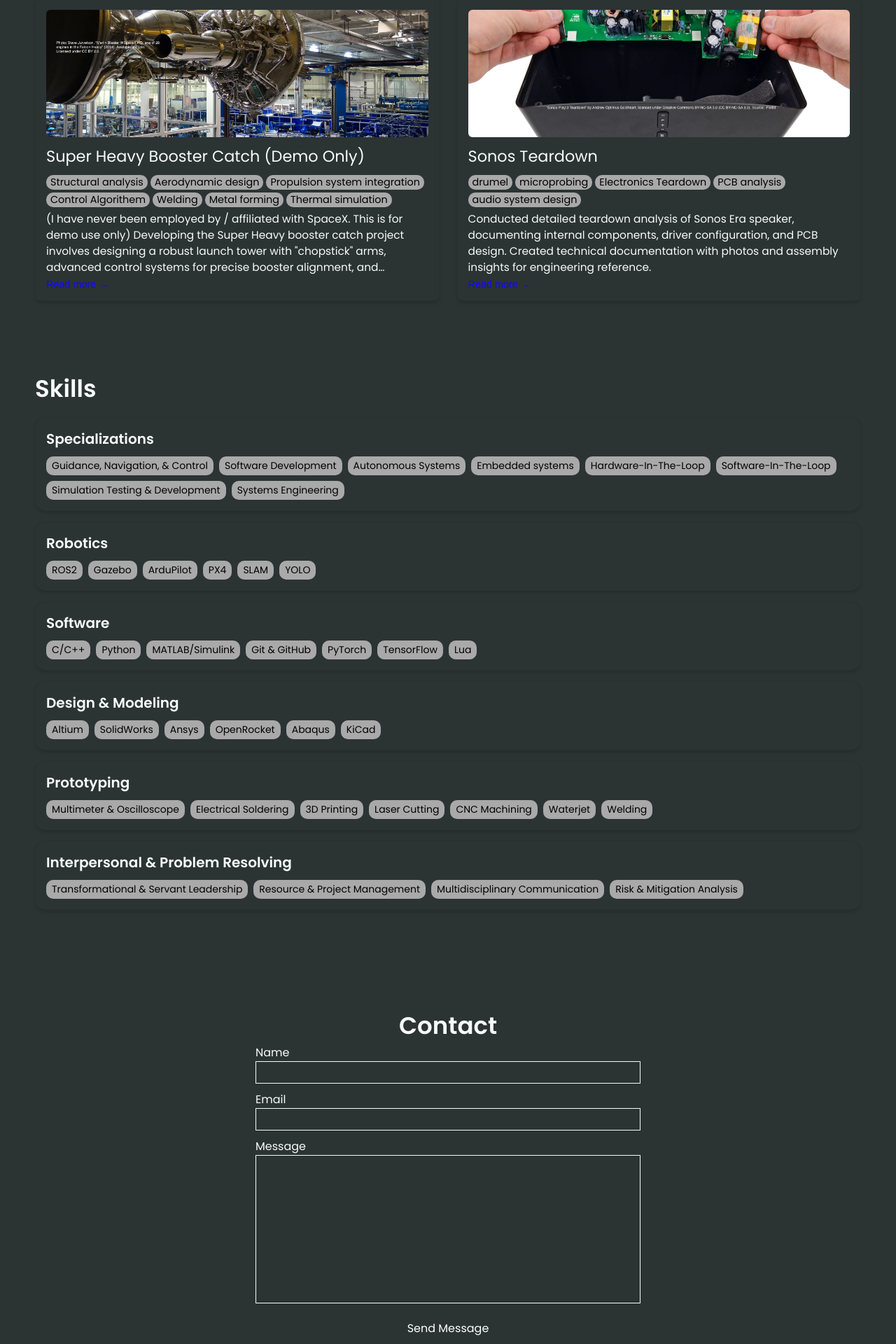
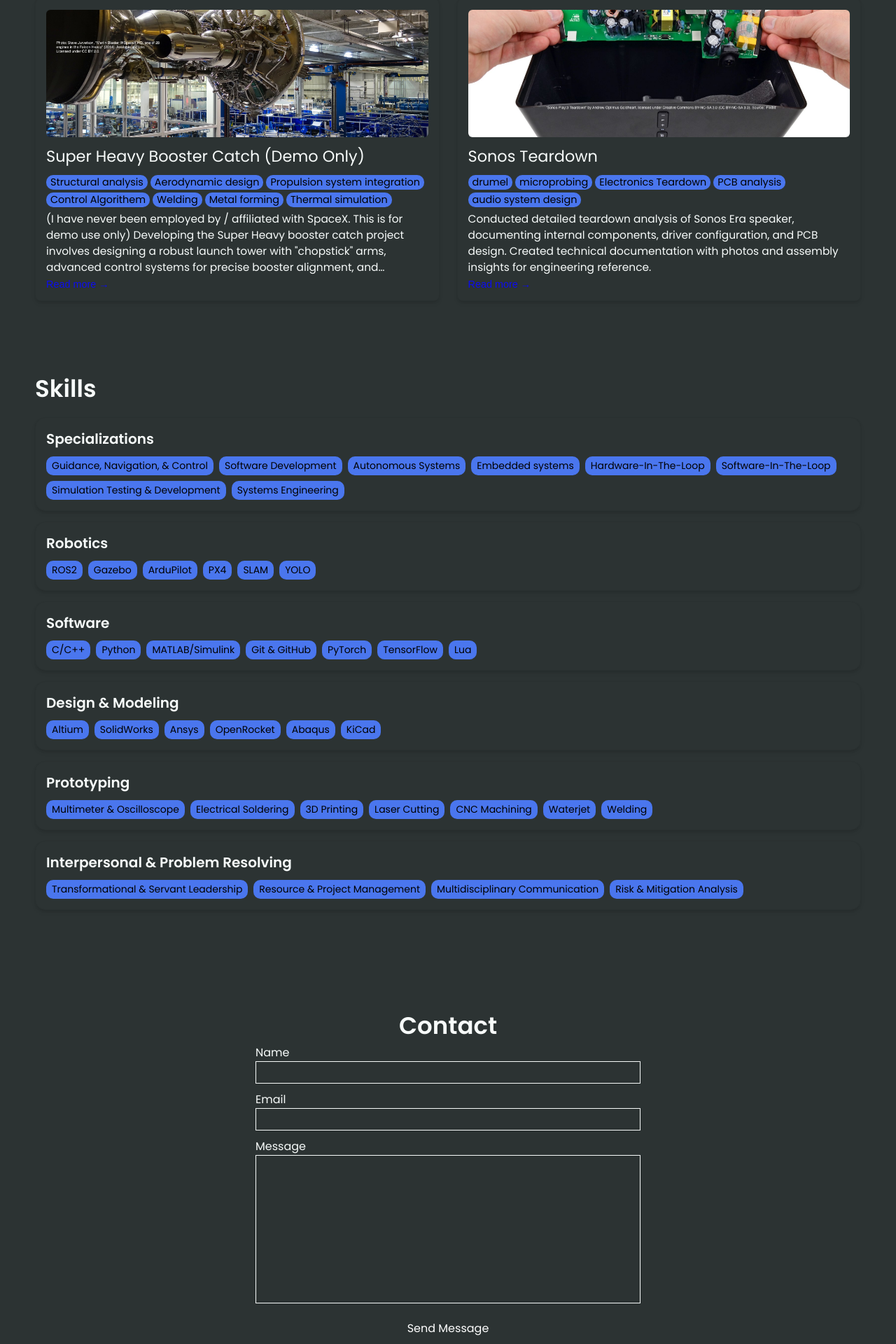
Before and after one commit to shlenc/shlenc.github.io, a Jekyll site: the page built from index.html, in a window 1280 px wide. Shown: the part 1092-3012 px from the top of the page at 70% size. Built offline with Jekyll 4.4.1, drawn with Linux system fonts in a browser that asks for light colours.

Commit message:
changed color

```diff
--- a/_config.yml
+++ b/_config.yml
@@ -111,7 +111,7 @@
   link: "#darkgrey"
   highlight: "#0c0cf2"
   background: "#2c3333"
-  light_background: "darkgray"
+  light_background: "#4a76ee"
 
 # A few examples.
 basic theme:
```
